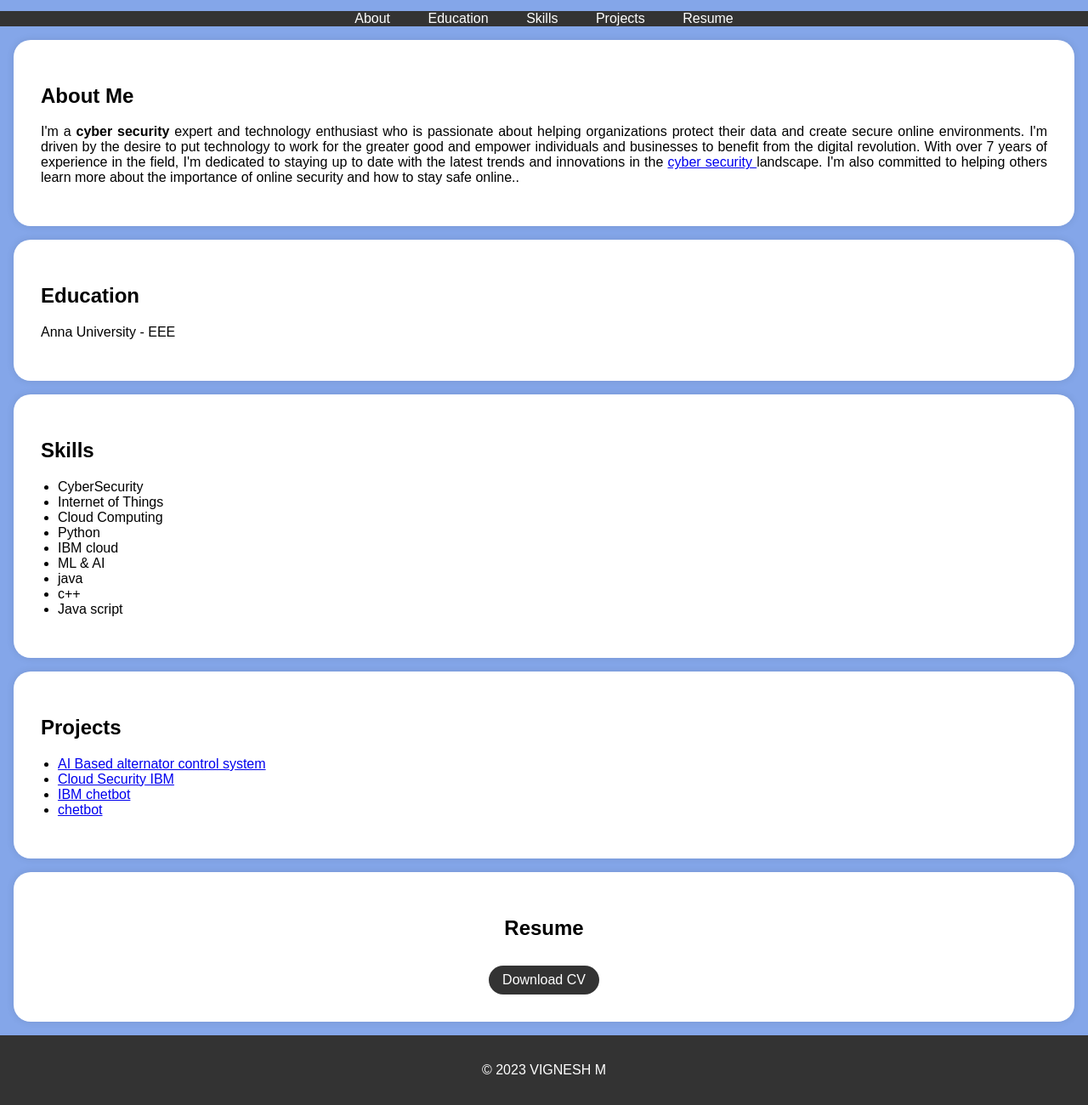
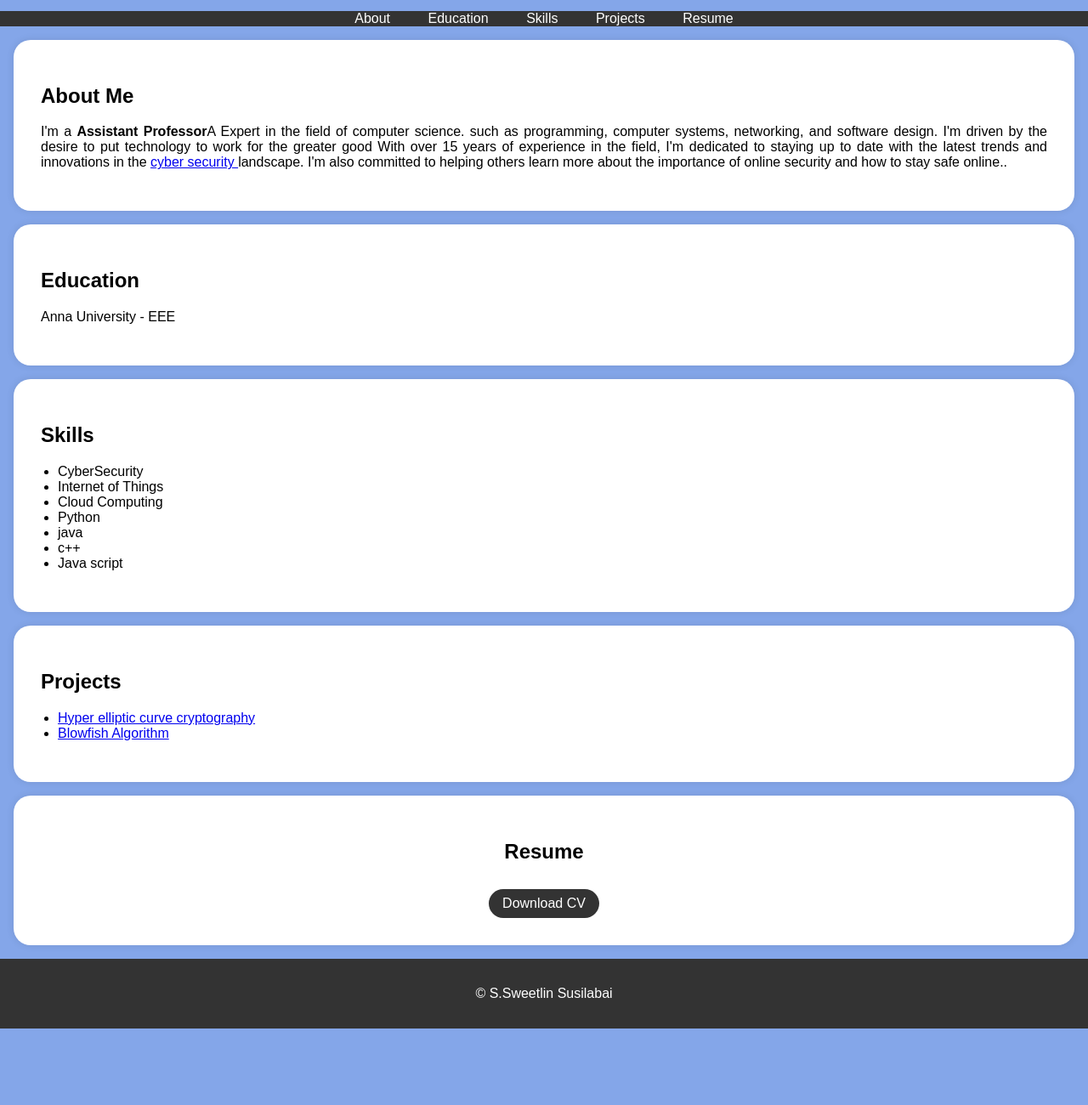
Before and after one commit to Sweetlin83/SSS-PROJECT, a plain HTML site: page index.html in a window 1280 px wide. Shown: the part 218-1518 px from the top of the page at 85% size. After the commit the page ends 1428 px from the top, so only its background shows below. Drawn offline with Linux system fonts and the light colour scheme.

Commit message:
Update index.html

```diff
--- a/index.html
+++ b/index.html
@@ -95,7 +95,7 @@
     <header>
         <div class="header-content">
             <!-- Add your profile picture here -->
-            <img src="./pic.jpg" alt="Your Profile Picture" class="profile-picture">
+            <img src="./Sweety pic.jpg" alt="Your Profile Picture" class="profile-picture">
             <h1>Dr.S.SWEETLIN SUSILABAI</h1>
             <p>ASSISTANT PROFESSOR</p>
         </div>
@@ -115,7 +115,7 @@
     <section id="about">
         <div class="section-content">
             <h2>About Me</h2>
-            <p>I'm a <b>cyber security </b>expert and technology enthusiast who is passionate about helping organizations protect their data and create secure online environments. I'm driven by the desire to put technology to work for the greater good and empower individuals and businesses to benefit from the digital revolution. With over 7 years of experience in the field, I'm dedicated to staying up to date with the latest trends and innovations in the <a href="https://techtrainer20.github.io/git_con2/" traget="_target">cyber security </a> landscape. I'm also committed to helping others learn more about the importance of online security and how to stay safe online..</p>
+            <p>I'm a <b> Assistant Professor</b>A Expert in the field of computer science. such as programming, computer systems, networking, and software design. I'm driven by the desire to put technology to work for the greater good  With over 15 years of experience in the field, I'm dedicated to staying up to date with the latest trends and innovations in the <a href=" https://sweetlin83.github.io/SSS-PROJECT/" traget="_target">cyber security </a> landscape. I'm also committed to helping others learn more about the importance of online security and how to stay safe online..</p>
         </div>
     </section>
 
@@ -136,8 +136,6 @@
                 <li>Internet of Things</li>
                 <li>Cloud Computing</li>
                 <li>Python</li>
-                <li>IBM cloud</li>
-                <li>ML & AI</li>
                 <li>java</li>
                 <li>c++</li>
                 <li>Java script</li>
@@ -149,10 +147,9 @@
         <div class="section-content">
             <h2>Projects</h2>
             <ul>
-                <li><a href="#">AI Based alternator control system</a></li>
-                <li><a href="#">Cloud Security IBM</a></li>
-                <li><a href="#">IBM chetbot</a></li>
-                <li><a href="#">chetbot</a></li>
+                <li><a href="#">Hyper elliptic curve cryptography</a></li>
+                <li><a href="#">Blowfish Algorithm </a></li>
+
                 <!-- Add more project links here -->
             </ul>
         </div>
@@ -170,7 +167,7 @@
     </section>
 
     <footer>
-        <p>&copy; 2023 VIGNESH M</p>
+        <p>&copy; S.Sweetlin Susilabai</p>
     </footer>
 
     <script>
```
